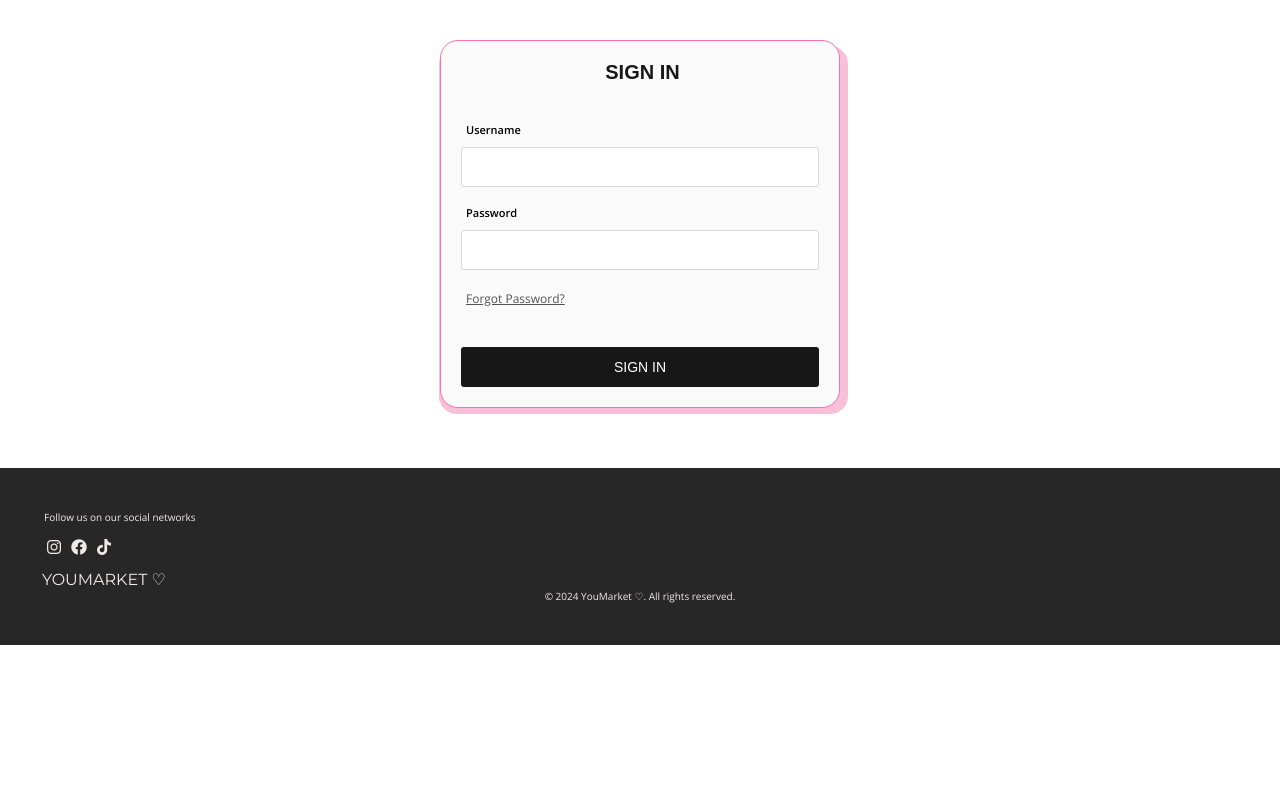
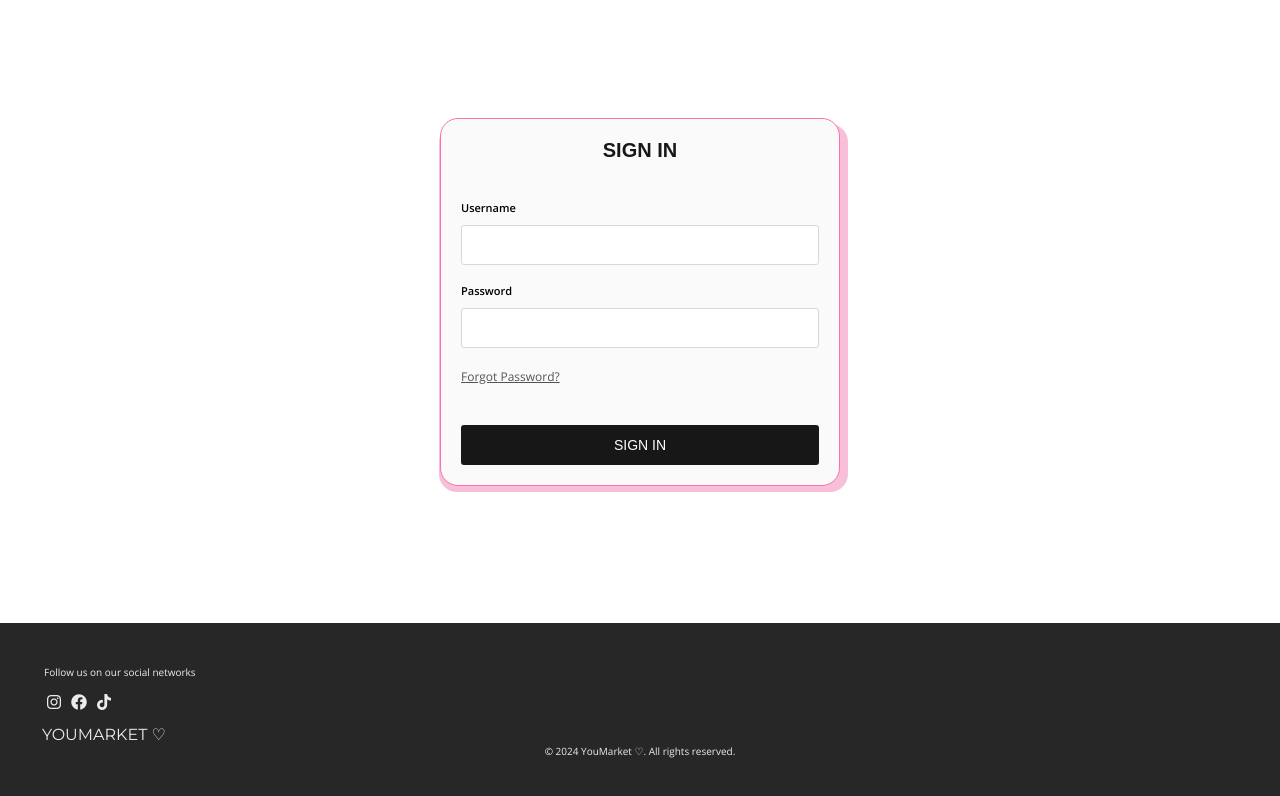
Before and after one commit to Valmontx/BOOTCAMP-FRONTEND-REACT-NTT, a React (Vite) app in the folder project-market/: page / in a window 1280 px wide. Shown: the top 796 px of the page. Built offline with nearby package versions, Linux system fonts and the light colour scheme; a web font is replaced by a local one.

Commit message:
fix heigth login

```diff
--- a/project-market/src/Pages/Cart/cartStyle.css
+++ b/project-market/src/Pages/Cart/cartStyle.css
@@ -78,7 +78,7 @@
     margin-left: 10px;
     margin-right: 10px;
     font-size: 13px;
-    color:#4a4a4a;
+    color: #4a4a4a;
 }
 
 .product-price-quantity {
@@ -193,23 +193,44 @@ span i {
 @media (min-width: 320px) and (max-width: 720px) {
 
     .footer-subtotal-cart {
-    width: auto;
+        min-width: auto;
         height: auto !important;
         min-height: 410px;
         padding-bottom: 80px;
+        overflow: visible !important;
+        display: flex;
+        flex-direction: column;
+        align-items: center;
+
     }
 
-.checkout-form select {
-    font-size: 10px;
-    padding: 6px;
-    width: auto;
+    .checkout-form select[name="district"] {
+        font-size: 14px;
+        padding: 10px;
+        width: 100% !important;
+        margin-top: 5px;
+        border: 1px solid #ededed;
+        border-radius: 4px;
+        color: #8e8c8c !important;
+        background-color: #ffffff !important;
+        box-sizing: border-box !important;
+
+        position: relative;
+        z-index: 9999 !important;
     }
 
+
+    .checkout-form label {
+        display: block;
+        width: 100%;
+        position: relative;
+        z-index: 999;
+    }
 
 
     .container-section-cart {
         justify-content: center;
-        margin-right:0 ;
+        margin-right: 0;
         flex-direction: row;
         flex-wrap: wrap;
     }
--- a/project-market/src/Pages/Login/LoginStyle.css
+++ b/project-market/src/Pages/Login/LoginStyle.css
@@ -22,20 +22,28 @@
 
 }
 
+.section-form {
+    width: 100%;
+    min-height: 100vh; /* Usa min-height en lugar de height fijo */
+    display: flex;
+    flex-direction: column;
+    background-color: #ffffff; /* Asegura que el fondo cubra todo */
+}
 .container-form {
+    flex: 1;
     display: flex;
+    justify-content: center;
     align-items: center;
-    text-indent: 5px;
-    flex-direction: column;
 }
 
 .form-login {
     flex-direction: column;
     display: flex;
+    width: 90%;
     height: auto;
-    margin: 40px;
+    margin: 20px;
     border: 1px solid #fd70af;
-    width: 400px;
+    max-width: 400px;
     border-radius: 18px;
     background: #fafafa;
     box-shadow: 8px 6px #f8bfd8 ,
--- a/project-market/src/style.css
+++ b/project-market/src/style.css
@@ -7,11 +7,13 @@
 
 html{
     width: 100%;
-    height: 100%;
+    min-height: 100%;
     background-color: var(--backgroundPrincipal);
     font-family: "Sharp Sans Display No1", "Open Sans", Helvetica, Arial, sans-serif;
-    overflow-x: hidden;
+    overflow-x: clip;
     position: relative;
+
+
 }
 
 :root {
```
Lines whose indentation alone changed are shown as unchanged.
